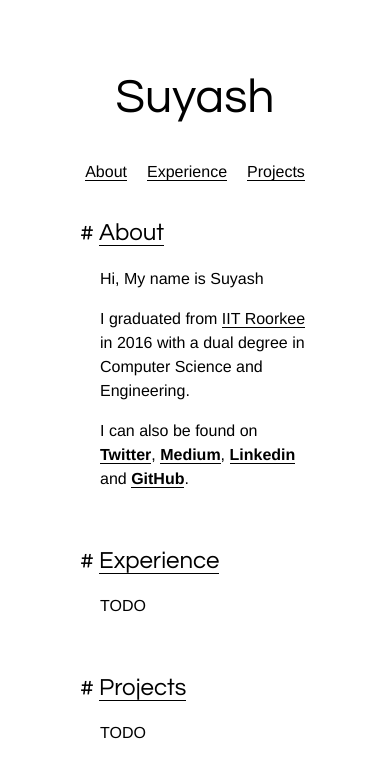
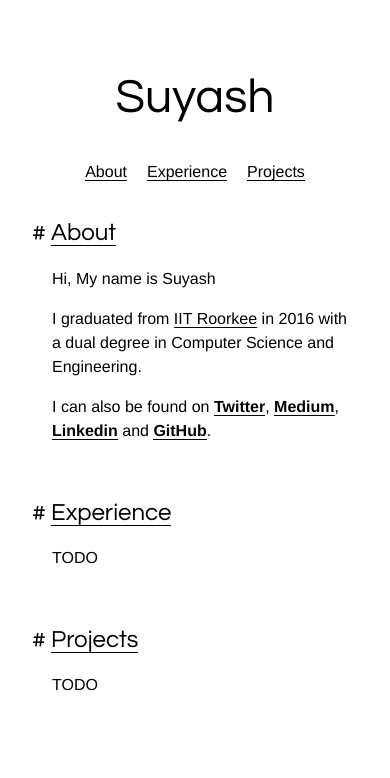
Before and after one commit to suyash/suyash.github.io, a Jekyll site: the page built from index.html, in a window 390 px wide. Shown: the top 778 px of the page. Built offline with Jekyll 4.4.1, drawn with Linux system fonts in a browser that asks for light colours.

Commit message:
css: smaller phone width

```diff
--- a/css/base.scss
+++ b/css/base.scss
@@ -3,8 +3,20 @@
 # only Main files contain this front matter, not partials.
 ---
 
+// https://github.com/twbs/bootstrap/blob/v4-dev/scss/_variables.scss#L171-L182
+$grid-breakpoints-xs: 0;
+$grid-breakpoints-sm: 576px;
+$grid-breakpoints-md: 768px;
+$grid-breakpoints-lg: 992px;
+$grid-breakpoints-xl: 1200px;
+
 body {
-	padding: 40px 80px;
+	padding: 40px 5rem;
+
+	@media (max-width: $grid-breakpoints-sm) {
+		padding: 40px 2rem;
+	}
+
 	font-family: Helvetica, 'Helvetica Neue', arial, sans-serif;
 }
 
```
